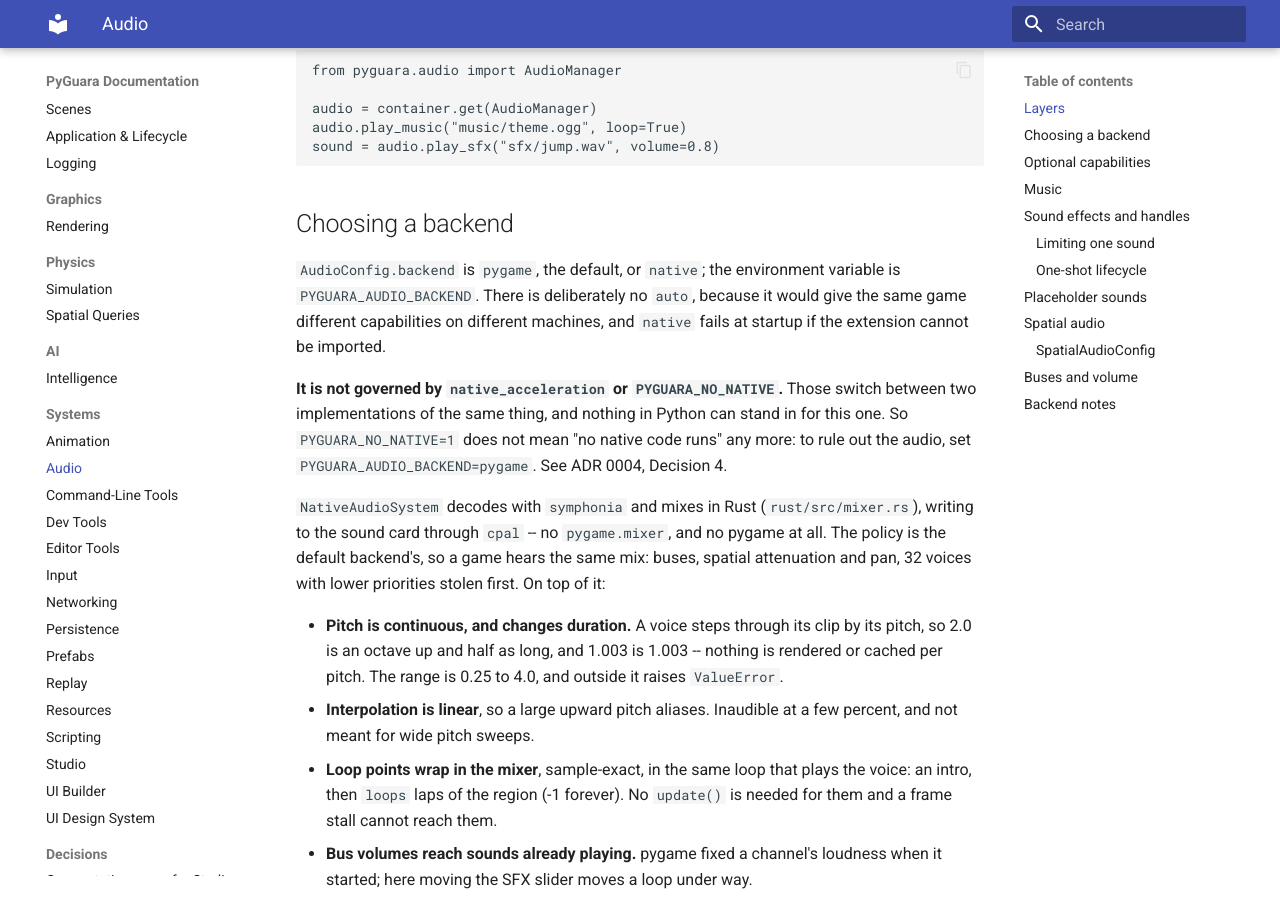
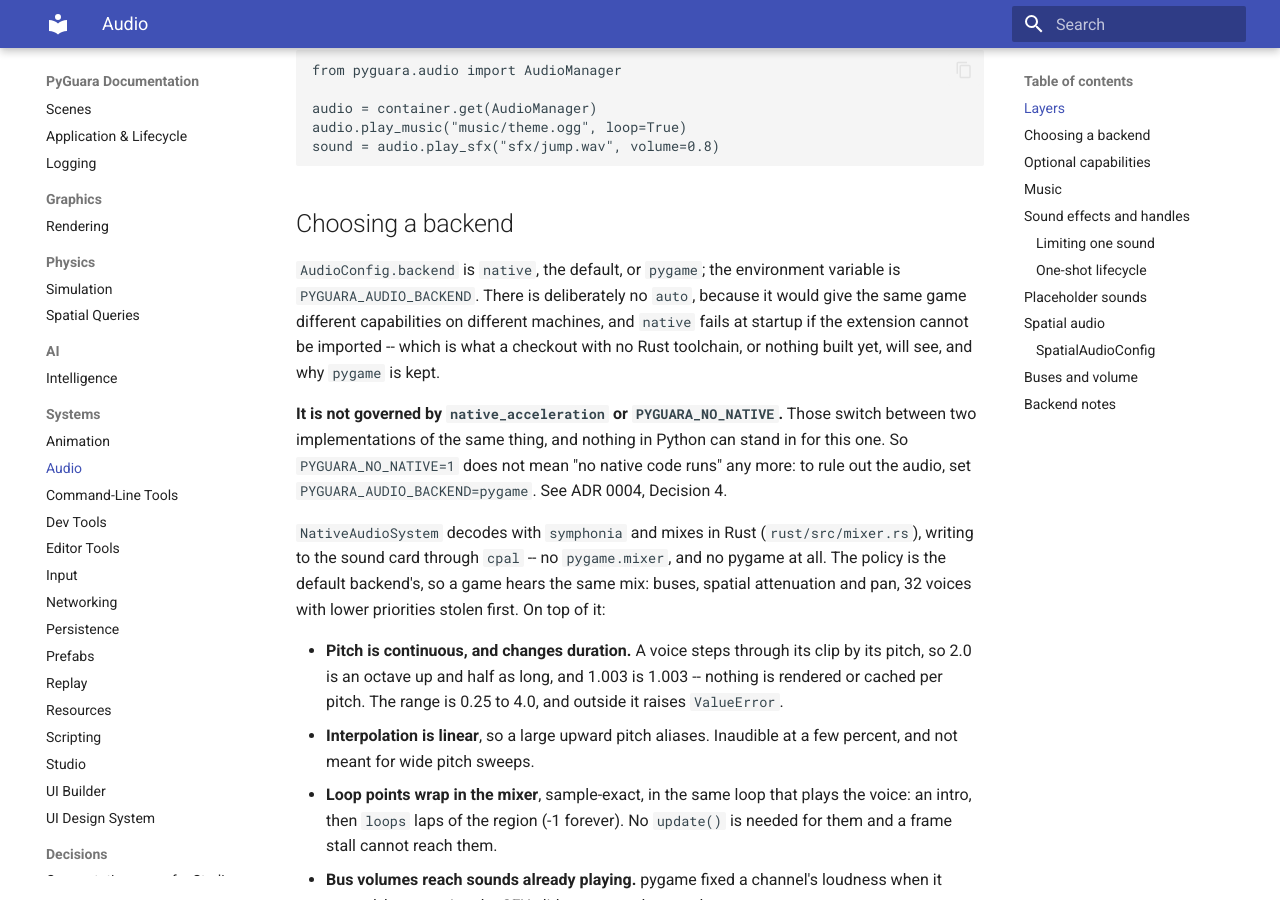
Before and after one commit to Wedeueis/pyguara, an MkDocs documentation site: the page built from docs/systems/audio.md, in a window 1280 px wide and 900 px high, scrolled down 585 px. Built offline with MkDocs 1.6.1 and Material for MkDocs 9.7.7, drawn with Linux system fonts in a browser that asks for light colours.

Commit message:
feat(audio)!: the native backend is the default
`AudioConfig.backend` now defaults to `native`: pitch and loop points
everywhere, and no pygame in the audio path. `pygame` stays, for a checkout
with nothing built and to rule the native backend out
(`PYGUARA_AUDIO_BACKEND=pygame`).

The wheels workflow installs ALSA's and udev's headers in each manylinux
container, builds aarch64 natively on an ARM runner, and passes
`--auditwheel warn` on Linux so the wheel uses the system's libasound: a
bundled copy cannot find the host's ALSA plugins and plays nothing. Not yet
run in CI.

Increment 4c of workstream 4.

Co-Authored-By: Claude Opus 5.5 <noreply@anthropic.com>

```diff
--- a/docs/systems/audio.md
+++ b/docs/systems/audio.md
@@ -29,10 +29,12 @@ sound = audio.play_sfx("sfx/jump.wav", volume=0.8)
 
 ## Choosing a backend
 
-`AudioConfig.backend` is `pygame`, the default, or `native`; the environment
+`AudioConfig.backend` is `native`, the default, or `pygame`; the environment
 variable is `PYGUARA_AUDIO_BACKEND`. There is deliberately no `auto`, because it
 would give the same game different capabilities on different machines, and
-`native` fails at startup if the extension cannot be imported.
+`native` fails at startup if the extension cannot be imported -- which is what
+a checkout with no Rust toolchain, or nothing built yet, will see, and why
+`pygame` is kept.
 
 **It is not governed by `native_acceleration` or `PYGUARA_NO_NATIVE`.** Those
 switch between two implementations of the same thing, and nothing in Python can
```
Also changed, not shown: .claude/decision-log.md (+6 -0 lines), project/backlog/active/next_engine_plan.md (+1 -1 lines), 3 other files.
